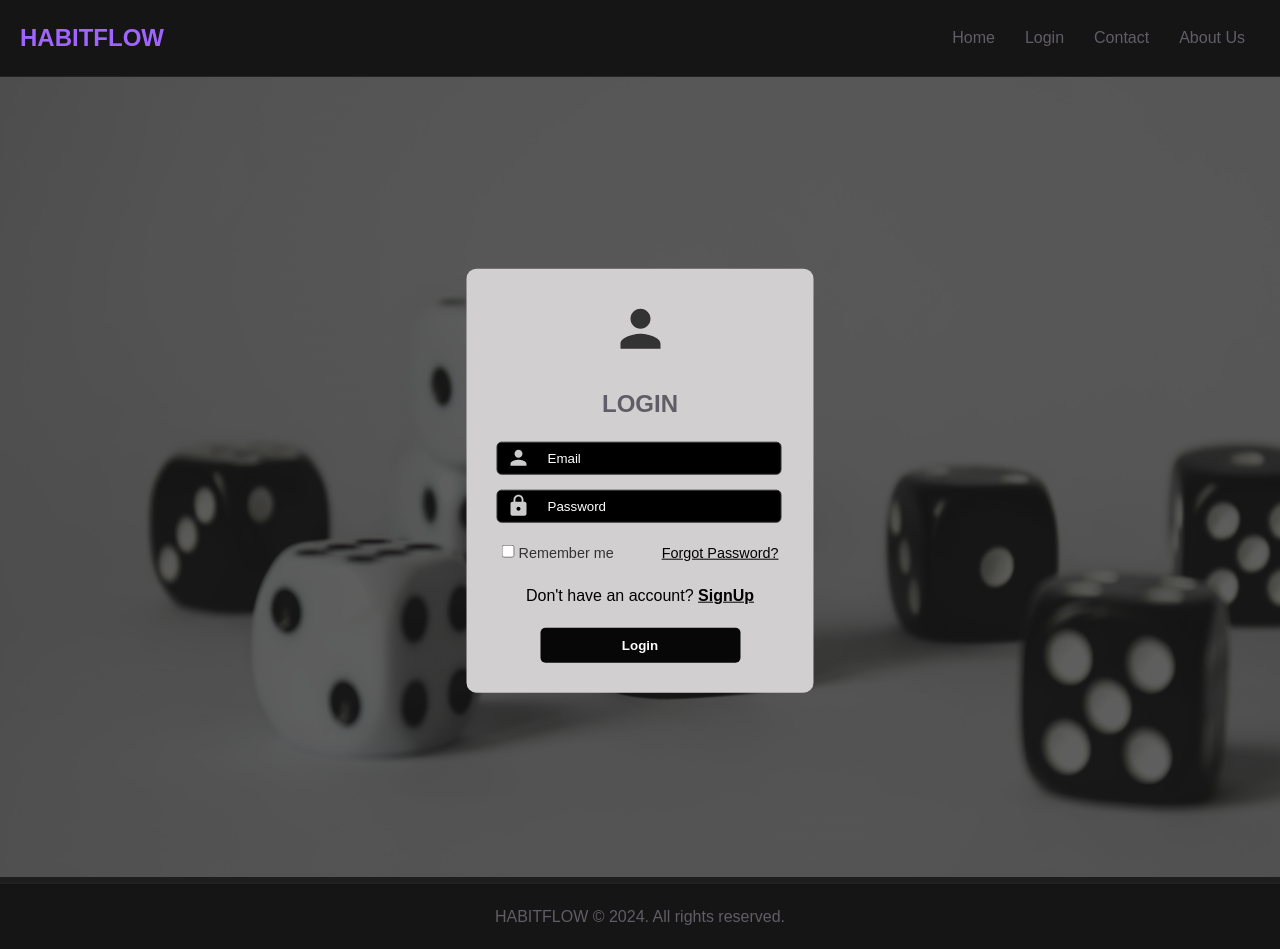
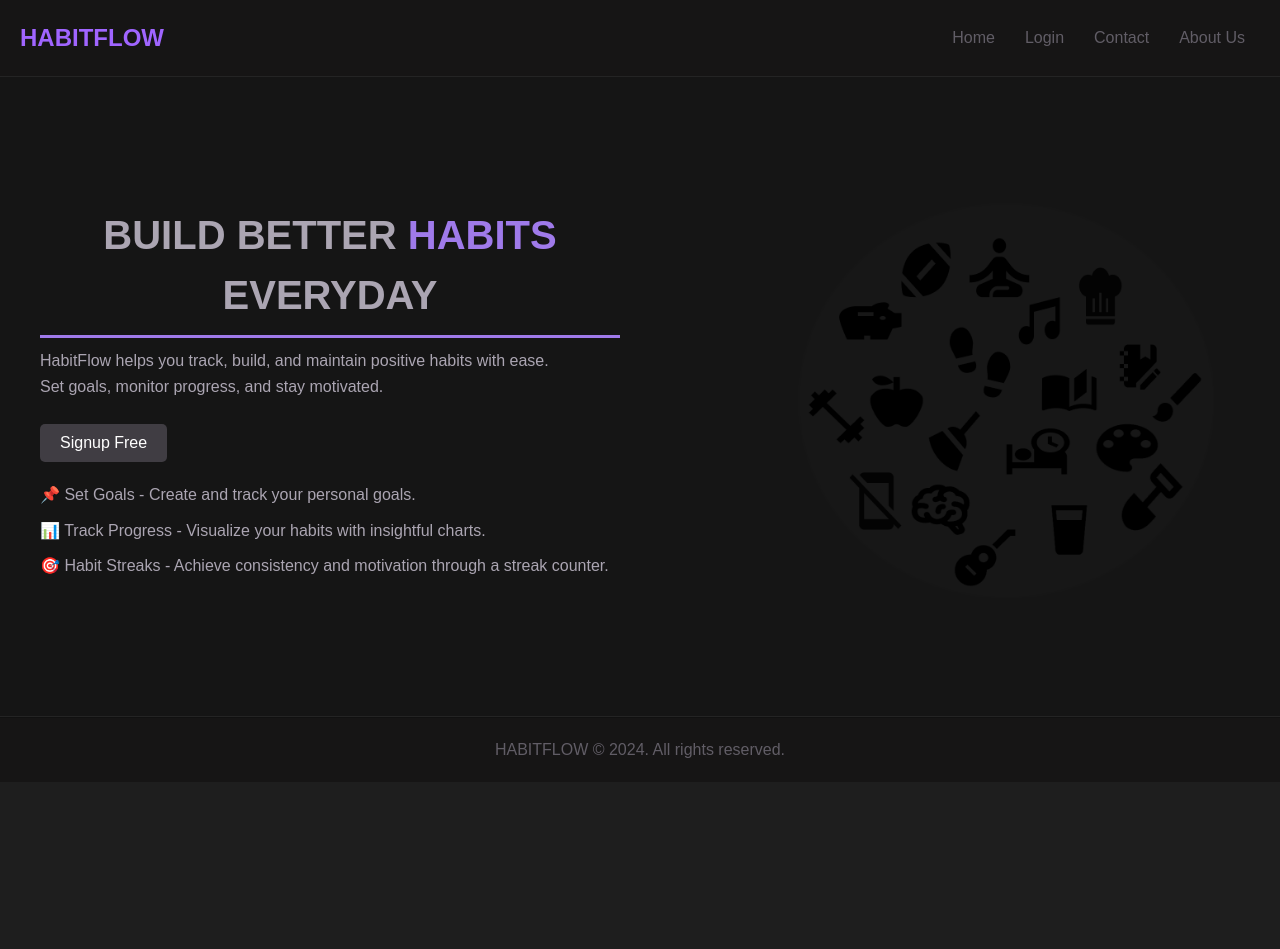
Before and after one commit to Sara-Moazum/HabitFlow, a React (Create React App) app: page / in a window 1280 px wide. After the commit the page ends 800 px from the top, so only its background shows below. Built offline with nearby package versions, Linux system fonts and the light colour scheme; the HTML template or start-up script is replaced by a standard one.

Commit message:
Changed home as default page
instead of Login being default I changed home as default ; changed to <link to ="/Login">

```diff
--- a/src/App.js
+++ b/src/App.js
@@ -43,8 +43,9 @@
     <>
       <NavBar />
       <Routes>
-        <Route path="/Home" element={<Home />} />
-        <Route path="/" element={<Login />} />
+        <Route path="/" element={<Home />} /> {/* Default route for the home page */}
+        <Route path="/home" element={<Home />} />
+        <Route path="/Login" element={<Login/>} />
         <Route path="/signUp" element={<SignUp />} />
         <Route path="/about" element={<AboutUs />} />
         <Route path="/contactUs" element={<ContactUs />} />
--- a/src/components/NavBar.jsx
+++ b/src/components/NavBar.jsx
@@ -9,7 +9,7 @@
       <div className="logo">HABITFLOW</div>
       <nav className="nav-links">
         <Link to="/Home">Home</Link>
-        <Link to="/">Login</Link>
+        <Link to="/Login">Login</Link>
         <Link to="/contactUs">Contact</Link>
         <Link to="/about">About Us</Link>
 
--- a/src/components/SignUp.jsx
+++ b/src/components/SignUp.jsx
@@ -127,7 +127,7 @@
 
             <div style={{ color: "black", margin: "15px" }}>
               Already have an account?
-              <Link to="/" style={{ color: "black", fontWeight: "bold" }}>Login</Link>
+              <Link to="/Login" style={{ color: "black", fontWeight: "bold" }}>Login</Link>
             </div>
           </form>
         </div>
```
